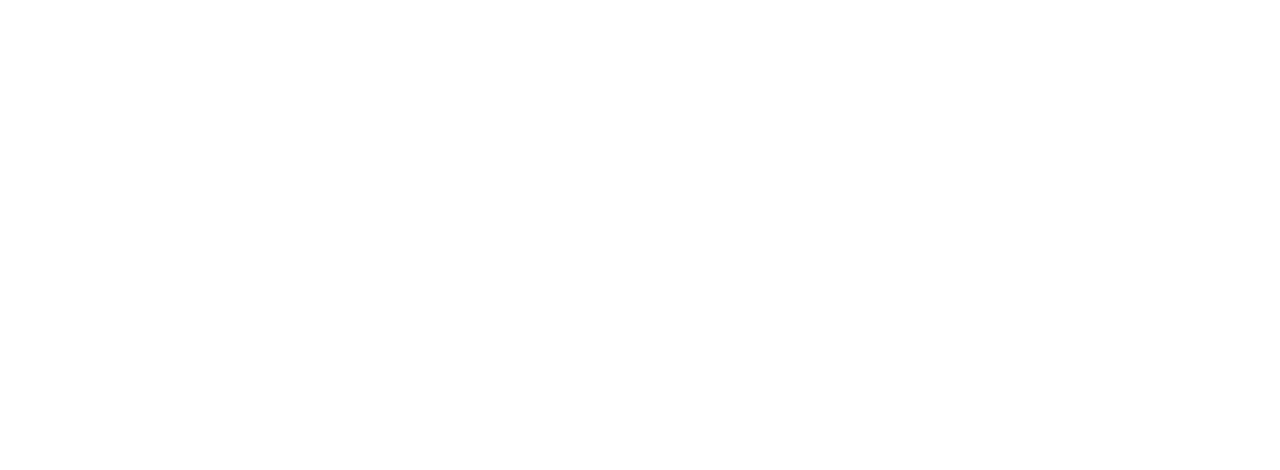
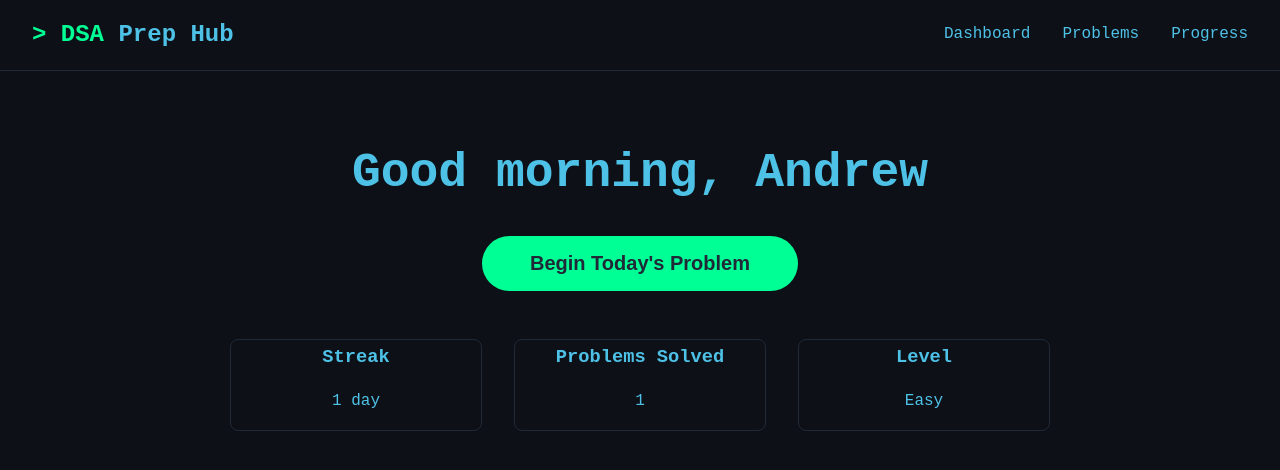
Before and after one commit to andrewpinkerton/DSAPrepHub, a plain HTML site: page index.html in a window 1280 px wide. Drawn offline with Linux system fonts and the light colour scheme.

Commit message:
UI Update

```diff
--- a/index.html
+++ b/index.html
@@ -1,11 +1,39 @@
 <!DOCTYPE html>
 <html lang="en">
-<head>
-    <meta charset="UTF-8">
-    <meta name="viewport" content="width=device-width, initial-scale=1.0">
+  <head>
+    <meta charset="UTF-8" />
+    <meta name="viewport" content="width=device-width, initial-scale=1.0" />
     <title>DSA Prep Hub</title>
-</head>
-<body>
-
-</body>
+    <link rel="stylesheet" href="styles/style.css" />
+  </head>
+  <body>
+    <nav class="navbar">
+      <div class="logo">&gt; DSA <span>Prep Hub</span></div>
+      <ul class="nav-links">
+        <li><a href="/index.html">Dashboard</a></li>
+        <li><a href="/problems.html">Problems</a></li>
+        <li><a href="/progress.html">Progress</a></li>
+      </ul>
+    </nav>
+    <main>
+      <div class="hero">
+        <h1 id="greeting">Good morning, Andrew</h1>
+        <button id="beginButton">Begin Today's Problem</button>
+      </div>
+      <div class="infoContainer">
+        <div class="infoBlock" id="streak">
+          <h3>Streak</h3>
+          <p id="streak">1 day</p>
+        </div>
+        <div class="infoBlock" id="problemsSolved">
+          <h3>Problems Solved</h3>
+          <p id="solved">1</p>
+        </div>
+        <div class="infoBlock" id="level">
+          <h3>Level</h3>
+        <p>Easy</p>
+        </div>
+      </div>
+    </main>
+  </body>
 </html>
--- a/styles/style.css
+++ b/styles/style.css
@@ -0,0 +1,112 @@
+/* Global Styles */
+html {
+  background-color: #0d1117;
+  font-size: 16px; /* base scaling */
+}
+
+body {
+  margin: 0;
+  font-family: 'Courier New', monospace;
+  color: #53cff9ec;
+  line-height: 1.6;
+}
+
+/* Navbar */
+.navbar {
+  display: flex;
+  justify-content: space-between;
+  align-items: center;
+  padding: 1rem 2rem;
+  border-bottom: 1px solid #1f2937;
+}
+
+.logo {
+  font-size: 1.5rem;
+  color: #00ff95;
+  font-weight: bold;
+}
+
+.logo span {
+  color: #53cff9ec;
+}
+
+.nav-links {
+  list-style: none;
+  display: flex;
+  gap: 2rem;
+  margin: 0;
+  padding: 0;
+}
+
+.nav-links a {
+  text-decoration: none;
+  color: #53cff9ec;
+  font-size: 1rem;
+  transition: color 0.3s ease;
+}
+
+.nav-links a:hover {
+  color: #00ff95;
+}
+
+/* Hero Section */
+.hero {
+  text-align: center;
+  margin: 8vh auto 2vh auto;
+  max-width: 800px;
+  padding: 0 1rem;
+}
+
+.hero h1 {
+  font-size: clamp(2rem, 4vw, 3rem);
+  margin-bottom: 1.5rem;
+  color: #53cff9ec;
+}
+
+#beginButton {
+  background-color: #00ff95;
+  color: #1f2937;
+  padding: 1rem 3rem;
+  border-radius: 1.75rem;
+  font-size: 1.25rem;
+  font-weight: bold;
+  border: none;
+  cursor: pointer;
+  transition: transform 0.2s ease, box-shadow 0.2s ease;
+}
+
+#beginButton:hover {
+  transform: scale(1.05);
+  box-shadow: 0 0 15px rgba(0, 255, 149, 0.5);
+}
+
+/* Info Section */
+.infoContainer {
+  display: flex;
+  justify-content: center;
+  flex-wrap: wrap; /* makes it responsive */
+  gap: 2rem;
+  margin: 3rem auto;
+  padding: 0 1rem;
+  max-width: 1200px;
+}
+
+.infoBlock {
+  color: #53cff9ec;
+  text-align: center;
+  flex: 1 1 200px; /* responsive scaling */
+  min-width: 180px;
+  max-width: 250px;
+  height: auto;
+  padding: 2rem 1rem;
+  border: 1px solid #1f2937;
+  border-radius: .5rem;
+  display: flex;
+  flex-direction: column;
+  justify-content: center;
+  padding: 0;
+}
+
+.infoBlock h3 {
+  margin: 0.15rem 0 00;
+}
```
